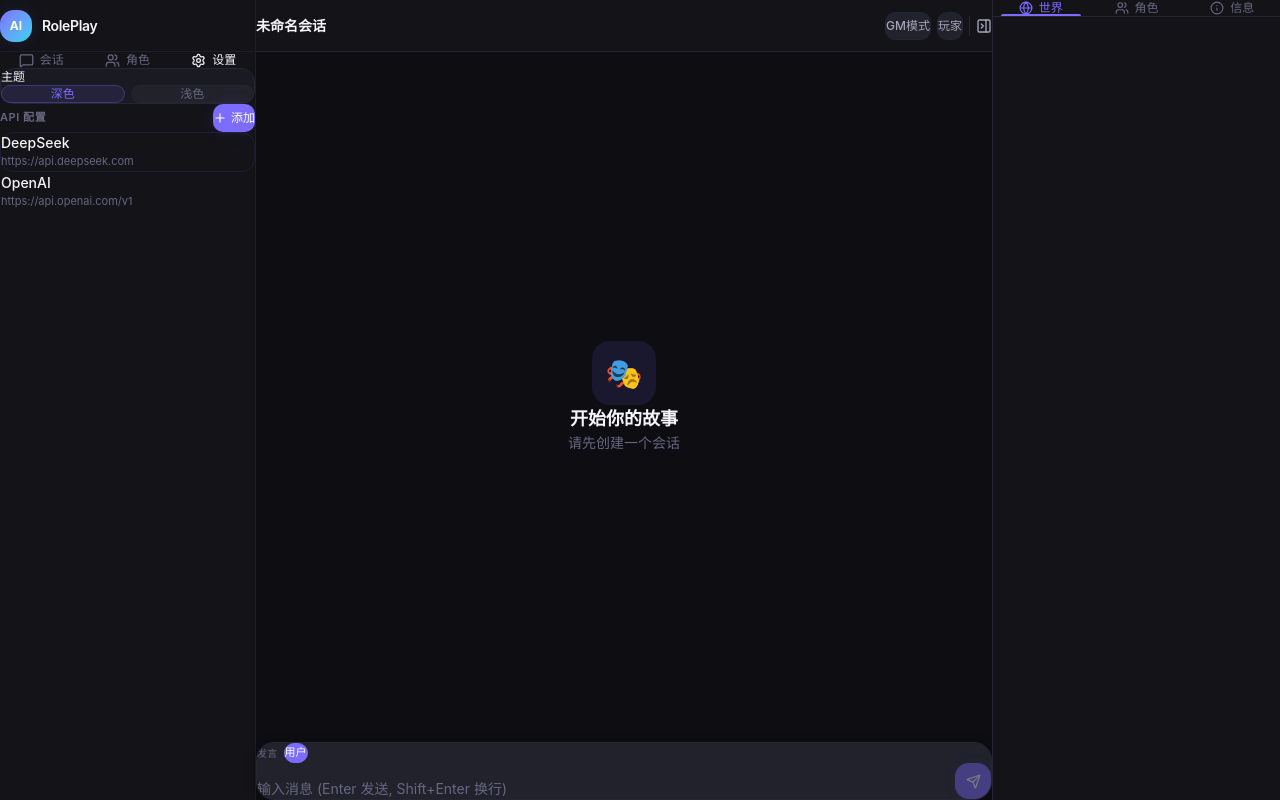
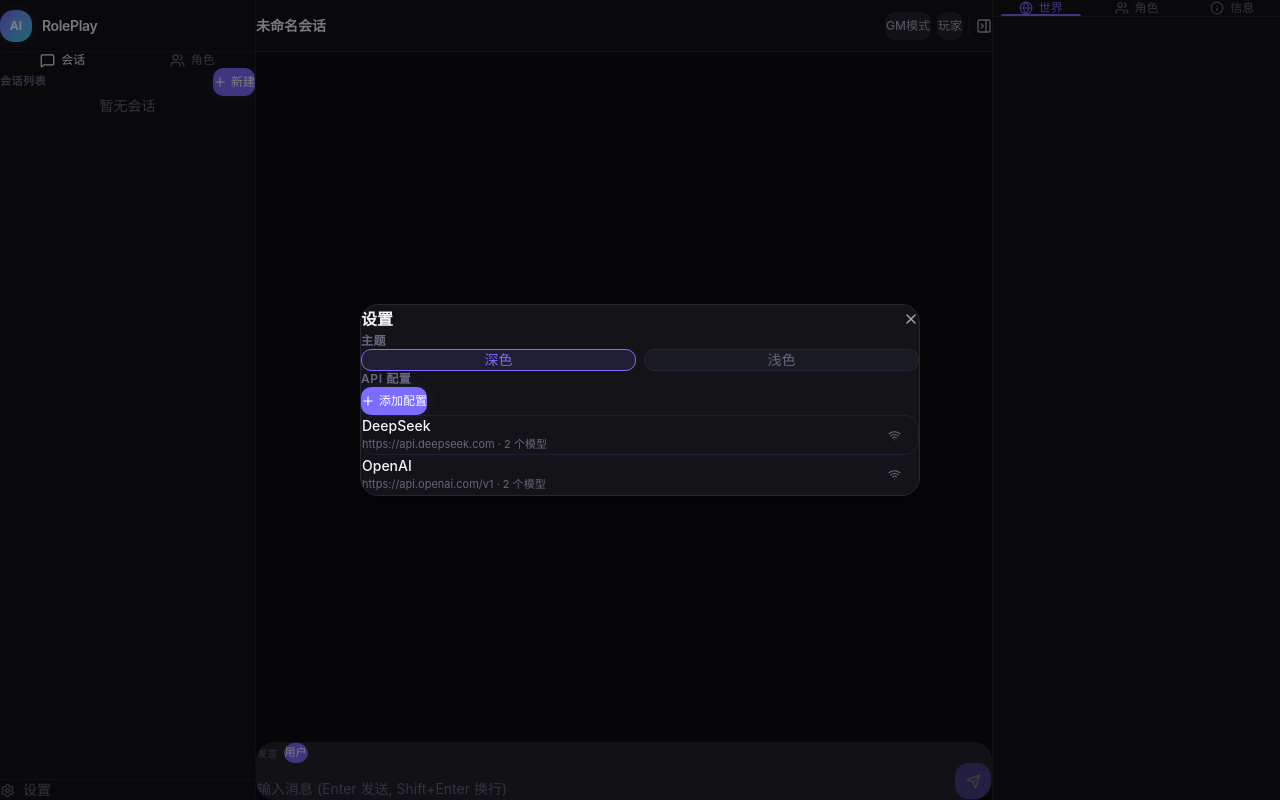
Before and after one commit to onebyter/ai-roleplay, a React (Vite) app: page / in a window 1280 px wide. Both pictures are taken after a click on the button "设置". Built offline with nearby package versions, Linux system fonts and the light colour scheme.

Commit message:
feat: settings in bottom-left modal + model fetch + connection test

```diff
--- a/electron/preload.ts
+++ b/electron/preload.ts
@@ -16,6 +16,8 @@
     streamChat: (config: any, messages: any[], agentId: string) =>
       ipcRenderer.invoke('llm:streamChat', config, messages, agentId),
     stopStream: (agentId: string) => ipcRenderer.invoke('llm:stopStream', agentId),
+    fetchModels: (config: any) => ipcRenderer.invoke('llm:fetchModels', config),
+    testConnection: (config: any) => ipcRenderer.invoke('llm:testConnection', config),
   },
 
   // File operations
--- a/src/components/layout/Sidebar.tsx
+++ b/src/components/layout/Sidebar.tsx
@@ -2,20 +2,18 @@
 import { useSessionStore } from '@/stores/sessionStore'
 import { useCharacterStore } from '@/stores/characterStore'
 import { useChatStore } from '@/stores/chatStore'
-import { useSettingsStore } from '@/stores/settingsStore'
 import Button from '@/components/ui/Button'
 import Input from '@/components/ui/Input'
 import Avatar from '@/components/ui/Avatar'
-import ApiConfigPanel from '@/components/settings/ApiConfigPanel'
 import CharacterEditor from '@/components/character/CharacterEditor'
+import SettingsModal from '@/components/settings/SettingsModal'
 import { MessageSquare, Users, Settings, Plus, Trash2 } from 'lucide-react'
 
-type SidebarTab = 'sessions' | 'characters' | 'settings'
+type SidebarTab = 'sessions' | 'characters'
 
 const TABS: { id: SidebarTab; label: string; icon: React.ReactNode }[] = [
   { id: 'sessions', label: '会话', icon: <MessageSquare size={15} /> },
   { id: 'characters', label: '角色', icon: <Users size={15} /> },
-  { id: 'settings', label: '设置', icon: <Settings size={15} /> },
 ]
 
 export default function Sidebar() {
@@ -27,8 +25,8 @@
   } = useSessionStore()
   const { characters, addCharacter, removeCharacter, loadCharacters } = useCharacterStore()
   const { setMessages } = useChatStore()
-  const theme = useSettingsStore((s) => s.theme)
   const [editingCharId, setEditingCharId] = useState<string | undefined>(undefined)
+  const [showSettings, setShowSettings] = useState(false)
   const [showNewSession, setShowNewSession] = useState(false)
   const [newSessionName, setNewSessionName] = useState('')
 
@@ -220,36 +218,26 @@
             )}
           </>
         )}
+      </div>
 
-        {activeTab === 'settings' && (
-          <div className="space-y-3">
-            <div className="p-3 rounded-[var(--radius-lg)] bg-[var(--color-bg-tertiary)] border border-[var(--color-border)]">
-              <div className="text-xs font-medium mb-2">主题</div>
-              <div className="flex gap-1.5">
-                {(['dark', 'light'] as const).map((t) => (
-                  <button
-                    key={t}
-                    onClick={() => useSettingsStore.getState().setTheme(t)}
-                    className="flex-1 px-3 py-1.5 text-xs rounded-[var(--radius-md)] font-medium transition-all duration-150 border"
-                    style={{
-                      backgroundColor: theme === t ? 'var(--color-accent-soft)' : 'var(--color-bg-elevated)',
-                      color: theme === t ? 'var(--color-accent)' : 'var(--color-text-muted)',
-                      borderColor: theme === t ? 'rgba(124,108,255,0.3)' : 'var(--color-border)',
-                    }}
-                  >
-                    {t === 'dark' ? '深色' : '浅色'}
-                  </button>
-                ))}
-              </div>
-            </div>
-            <ApiConfigPanel />
-          </div>
-        )}
+      {/* Bottom settings button */}
+      <div className="border-t border-[var(--color-border-subtle)] p-2">
+        <button
+          onClick={() => setShowSettings(true)}
+          className="w-full flex items-center gap-2 px-3 py-2 rounded-[var(--radius-md)] text-sm font-medium transition-all duration-150 hover:bg-[var(--color-bg-hover)]"
+          style={{ color: 'var(--color-text-muted)' }}
+        >
+          <Settings size={15} />
+          设置
+        </button>
       </div>
 
       {editingCharId !== undefined && (
         <CharacterEditor characterId={editingCharId} onClose={() => setEditingCharId(undefined)} />
       )}
+      {showSettings && (
+        <SettingsModal onClose={() => setShowSettings(false)} />
+      )}
     </div>
   )
 }
--- a/src/components/settings/ApiConfigPanel.tsx
+++ b/src/components/settings/ApiConfigPanel.tsx
@@ -4,21 +4,26 @@
 import { v4 as uuidv4 } from 'uuid'
 import Button from '@/components/ui/Button'
 import Input from '@/components/ui/Input'
-import { Plus, Trash2, Check } from 'lucide-react'
+import { Plus, Trash2, Check, Download, Wifi, Loader2 } from 'lucide-react'
 
 export default function ApiConfigPanel() {
   const { apiConfigs, selectedConfigId, addAPIConfig, updateAPIConfig, removeAPIConfig, setSelectedConfig } = useSettingsStore()
   const [editingId, setEditingId] = useState<string | null>(null)
   const [form, setForm] = useState({ name: '', baseURL: '', apiKey: '', models: '' })
+  const [fetchingModels, setFetchingModels] = useState(false)
+  const [testingConn, setTestingConn] = useState<string | null>(null)
+  const [statusMsg, setStatusMsg] = useState('')
 
   const startAdd = () => {
     setForm({ name: '', baseURL: '', apiKey: '', models: '' })
     setEditingId('__new__')
+    setStatusMsg('')
   }
 
   const startEdit = (config: APIConfig) => {
     setForm({ name: config.name, baseURL: config.baseURL, apiKey: config.apiKey, models: config.models.join(', ') })
     setEditingId(config.id)
+    setStatusMsg('')
   }
 
   const handleSave = () => {
@@ -31,22 +36,81 @@
     setEditingId(null)
   }
 
+  const handleFetchModels = async () => {
+    if (!form.baseURL || !form.apiKey) {
+      setStatusMsg('请先填写 Base URL 和 API Key')
+      return
+    }
+    setFetchingModels(true)
+    setStatusMsg('')
+    try {
+      const result = await window.electronAPI.llm.fetchModels({
+        baseURL: form.baseURL.replace(/\/+$/, ''),
+        apiKey: form.apiKey,
+      })
+      if (result.success && result.models) {
+        setForm({ ...form, models: result.models.join(', ') })
+        setStatusMsg(`获取成功，${result.models.length} 个模型`)
+      } else {
+        setStatusMsg(`获取失败: ${result.error}`)
+      }
+    } catch (err: any) {
+      setStatusMsg(`获取失败: ${err.message}`)
+    }
+    setFetchingModels(false)
+  }
+
+  const handleTestConnection = async (config: APIConfig) => {
+    setTestingConn(config.id)
+    setStatusMsg('')
+    try {
+      const result = await window.electronAPI.llm.testConnection({
+        baseURL: config.baseURL.replace(/\/+$/, ''),
+        apiKey: config.apiKey,
+        model: config.models[0] || 'gpt-3.5-turbo',
+      })
+      if (result.success) {
+        setStatusMsg(`${config.name} 连接成功`)
+      } else {
+        setStatusMsg(`连接失败: ${result.error}`)
+      }
+    } catch (err: any) {
+      setStatusMsg(`连接失败: ${err.message}`)
+    }
+    setTestingConn(null)
+  }
+
   return (
     <div className="space-y-2">
       <div className="flex justify-between items-center px-1">
-        <span className="text-[11px] font-semibold text-[var(--color-text-muted)] uppercase tracking-wider">API 配置</span>
-        <Button size="sm" onClick={startAdd}><Plus size={14} /> 添加</Button>
+        <Button size="sm" onClick={startAdd}><Plus size={14} /> 添加配置</Button>
       </div>
+
+      {statusMsg && (
+        <div className="px-3 py-2 rounded-[var(--radius-md)] text-xs font-medium" style={{
+          backgroundColor: statusMsg.includes('成功') ? 'rgba(52,211,153,0.1)' : 'rgba(248,113,113,0.1)',
+          color: statusMsg.includes('成功') ? 'var(--color-success)' : 'var(--color-error)',
+        }}>
+          {statusMsg}
+        </div>
+      )}
 
       {editingId && (
         <div className="p-3 rounded-[var(--radius-lg)] bg-[var(--color-bg-tertiary)] border border-[var(--color-border)] space-y-2.5">
           <Input placeholder="配置名称（如 DeepSeek）" value={form.name} onChange={(e) => setForm({ ...form, name: e.target.value })} />
           <Input placeholder="Base URL（如 https://api.deepseek.com）" value={form.baseURL} onChange={(e) => setForm({ ...form, baseURL: e.target.value })} />
           <Input placeholder="API Key" type="password" value={form.apiKey} onChange={(e) => setForm({ ...form, apiKey: e.target.value })} />
-          <Input placeholder="模型列表，逗号分隔（如 deepseek-chat, deepseek-reasoner）" value={form.models} onChange={(e) => setForm({ ...form, models: e.target.value })} />
+          <div className="flex gap-2">
+            <div className="flex-1">
+              <Input placeholder="模型列表，逗号分隔" value={form.models} onChange={(e) => setForm({ ...form, models: e.target.value })} />
+            </div>
+            <Button size="sm" variant="secondary" onClick={handleFetchModels} disabled={fetchingModels}>
+              {fetchingModels ? <Loader2 size={14} className="animate-spin" /> : <Download size={14} />}
+            </Button>
+          </div>
           <div className="flex gap-2">
             <Button size="sm" className="flex-1" onClick={handleSave}><Check size={14} /> 保存</Button>
-            <Button size="sm" variant="secondary" className="flex-1" onClick={() => setEditingId(null)}>取消</Button>
+            <Button size="sm" variant="secondary" className="flex-1" onClick={() => { setEditingId(null); setStatusMsg('') }}>取消</Button>
           </div>
         </div>
       )}
@@ -54,29 +118,37 @@
       {apiConfigs.map((config) => (
         <div
           key={config.id}
-          className="group flex items-center justify-between p-2.5 rounded-[var(--radius-lg)] transition-all duration-150 hover:bg-[var(--color-bg-hover)] cursor-pointer"
+          className="group flex items-center gap-2 p-2.5 rounded-[var(--radius-lg)] transition-all duration-150 hover:bg-[var(--color-bg-hover)]"
           style={{
             backgroundColor: selectedConfigId === config.id ? 'var(--color-bg-active)' : undefined,
             border: selectedConfigId === config.id ? '1px solid var(--color-accent-soft)' : '1px solid transparent',
           }}
-          onClick={() => setSelectedConfig(config.id)}
-          onDoubleClick={() => startEdit(config)}
         >
-          <div className="min-w-0 flex-1">
+          <button className="min-w-0 flex-1 text-left" onClick={() => setSelectedConfig(config.id)} onDoubleClick={() => startEdit(config)}>
             <div className="text-sm font-medium truncate">{config.name}</div>
-            <div className="text-[11px] text-[var(--color-text-muted)] truncate">{config.baseURL}</div>
+            <div className="text-[11px] text-[var(--color-text-muted)] truncate">{config.baseURL} · {config.models.length} 个模型</div>
+          </button>
+          <div className="flex items-center gap-1">
+            <button
+              onClick={(e) => { e.stopPropagation(); handleTestConnection(config) }}
+              disabled={testingConn === config.id}
+              className="p-1.5 rounded-[var(--radius-sm)] hover:bg-[rgba(124,108,255,0.12)] transition-colors"
+              title="测试连接"
+            >
+              {testingConn === config.id ? <Loader2 size={13} className="animate-spin" /> : <Wifi size={13} className="text-[var(--color-text-muted)]" />}
+            </button>
+            <button
+              onClick={(e) => { e.stopPropagation(); removeAPIConfig(config.id) }}
+              className="opacity-0 group-hover:opacity-100 transition-opacity p-1.5 rounded-[var(--radius-sm)] hover:bg-[rgba(248,113,113,0.12)]"
+            >
+              <Trash2 size={13} className="text-[var(--color-error)]" />
+            </button>
           </div>
-          <button
-            onClick={(e) => { e.stopPropagation(); removeAPIConfig(config.id) }}
-            className="opacity-0 group-hover:opacity-100 transition-opacity p-1.5 rounded-[var(--radius-sm)] hover:bg-[rgba(248,113,113,0.12)]"
-          >
-            <Trash2 size={13} className="text-[var(--color-error)]" />
-          </button>
         </div>
       ))}
 
       {apiConfigs.length === 0 && !editingId && (
-        <div className="text-center py-8 text-sm text-[var(--color-text-muted)]">暂无 API 配置</div>
+        <div className="text-center py-8 text-sm text-[var(--color-text-muted)]">暂无 API 配置，点击上方按钮添加</div>
       )}
     </div>
   )
--- /dev/null
+++ b/src/components/settings/SettingsModal.tsx
@@ -0,0 +1,60 @@
+import React, { useEffect } from 'react'
+import { useSettingsStore } from '@/stores/settingsStore'
+import ApiConfigPanel from './ApiConfigPanel'
+import Button from '@/components/ui/Button'
+import { X } from 'lucide-react'
+
+interface SettingsModalProps {
+  onClose: () => void
+}
+
+export default function SettingsModal({ onClose }: SettingsModalProps) {
+  const theme = useSettingsStore((s) => s.theme)
+
+  useEffect(() => {
+    const handleKey = (e: KeyboardEvent) => { if (e.key === 'Escape') onClose() }
+    window.addEventListener('keydown', handleKey)
+    return () => window.removeEventListener('keydown', handleKey)
+  }, [onClose])
+
+  return (
+    <div className="fixed inset-0 z-50 flex items-center justify-center" style={{ backgroundColor: 'rgba(0,0,0,0.5)' }} onClick={onClose}>
+      <div
+        className="w-[560px] max-h-[80vh] overflow-y-auto rounded-[var(--radius-xl)] bg-[var(--color-bg-secondary)] border border-[var(--color-border)] shadow-[var(--shadow-lg)] p-6 space-y-5"
+        onClick={(e) => e.stopPropagation()}
+      >
+        <div className="flex items-center justify-between">
+          <h2 className="text-base font-semibold">设置</h2>
+          <Button variant="ghost" size="sm" onClick={onClose}><X size={16} /></Button>
+        </div>
+
+        {/* 主题 */}
+        <section>
+          <h3 className="text-xs font-semibold text-[var(--color-text-muted)] uppercase tracking-wider mb-2.5">主题</h3>
+          <div className="flex gap-2">
+            {(['dark', 'light'] as const).map((t) => (
+              <button
+                key={t}
+                onClick={() => useSettingsStore.getState().setTheme(t)}
+                className="flex-1 px-4 py-2 text-sm rounded-[var(--radius-md)] font-medium transition-all duration-150 border"
+                style={{
+                  backgroundColor: theme === t ? 'var(--color-accent-soft)' : 'var(--color-bg-tertiary)',
+                  color: theme === t ? 'var(--color-accent)' : 'var(--color-text-muted)',
+                  borderColor: theme === t ? 'var(--color-accent)' : 'var(--color-border)',
+                }}
+              >
+                {t === 'dark' ? '深色' : '浅色'}
+              </button>
+            ))}
+          </div>
+        </section>
+
+        {/* API 配置 */}
+        <section>
+          <h3 className="text-xs font-semibold text-[var(--color-text-muted)] uppercase tracking-wider mb-2.5">API 配置</h3>
+          <ApiConfigPanel />
+        </section>
+      </div>
+    </div>
+  )
+}
--- a/src/utils/llm-client.ts
+++ b/src/utils/llm-client.ts
@@ -16,6 +16,8 @@
       llm: {
         streamChat: (config: any, messages: any[], agentId: string) => Promise<any>
         stopStream: (agentId: string) => Promise<any>
+        fetchModels: (config: any) => Promise<{ success: boolean; models?: string[]; error?: string }>
+        testConnection: (config: any) => Promise<{ success: boolean; error?: string }>
       }
       file: {
         readTxt: (filePath: string) => Promise<any>
```
Also changed, not shown: electron/ipc/llm.ts (+35 -0 lines).
